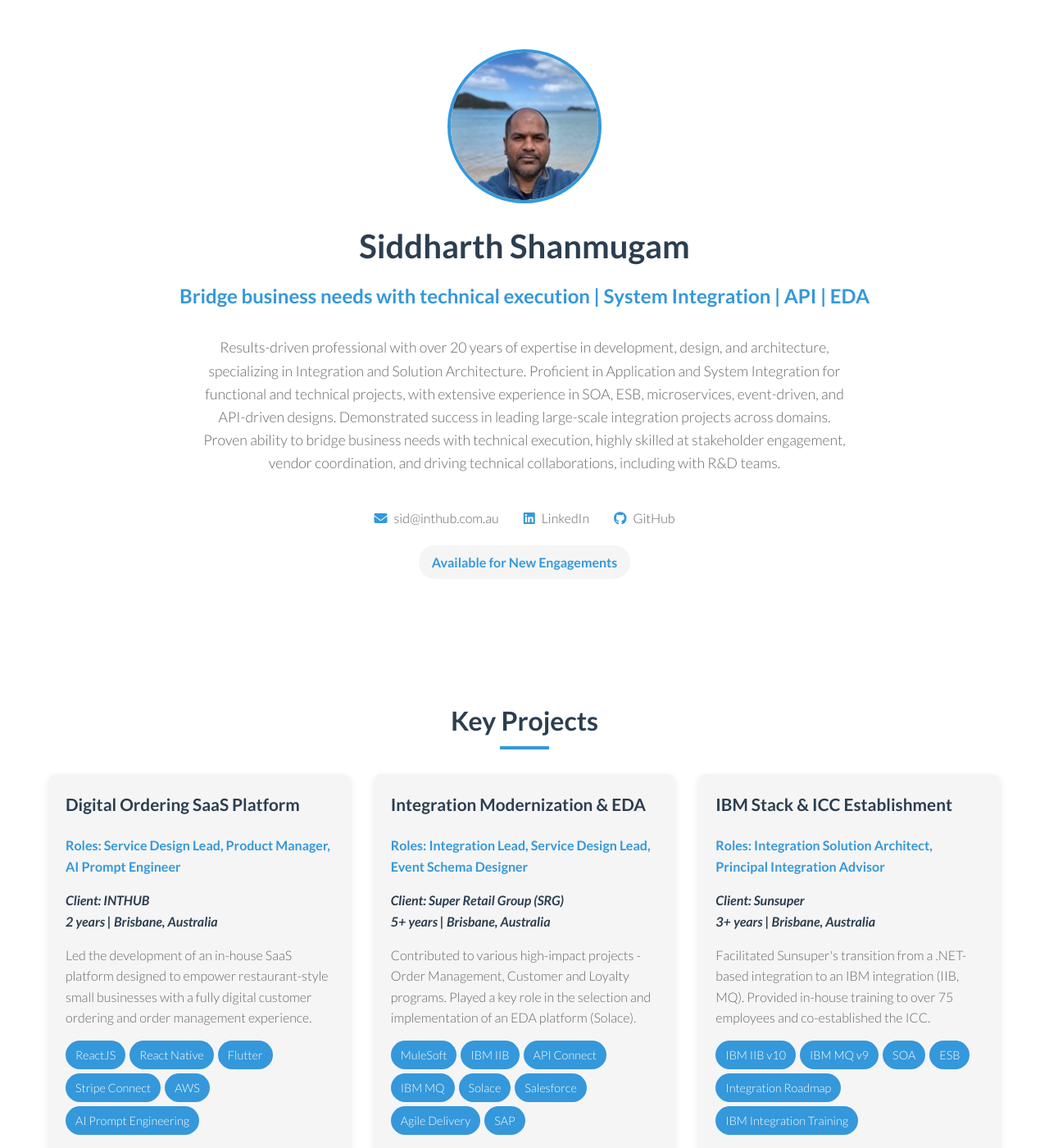
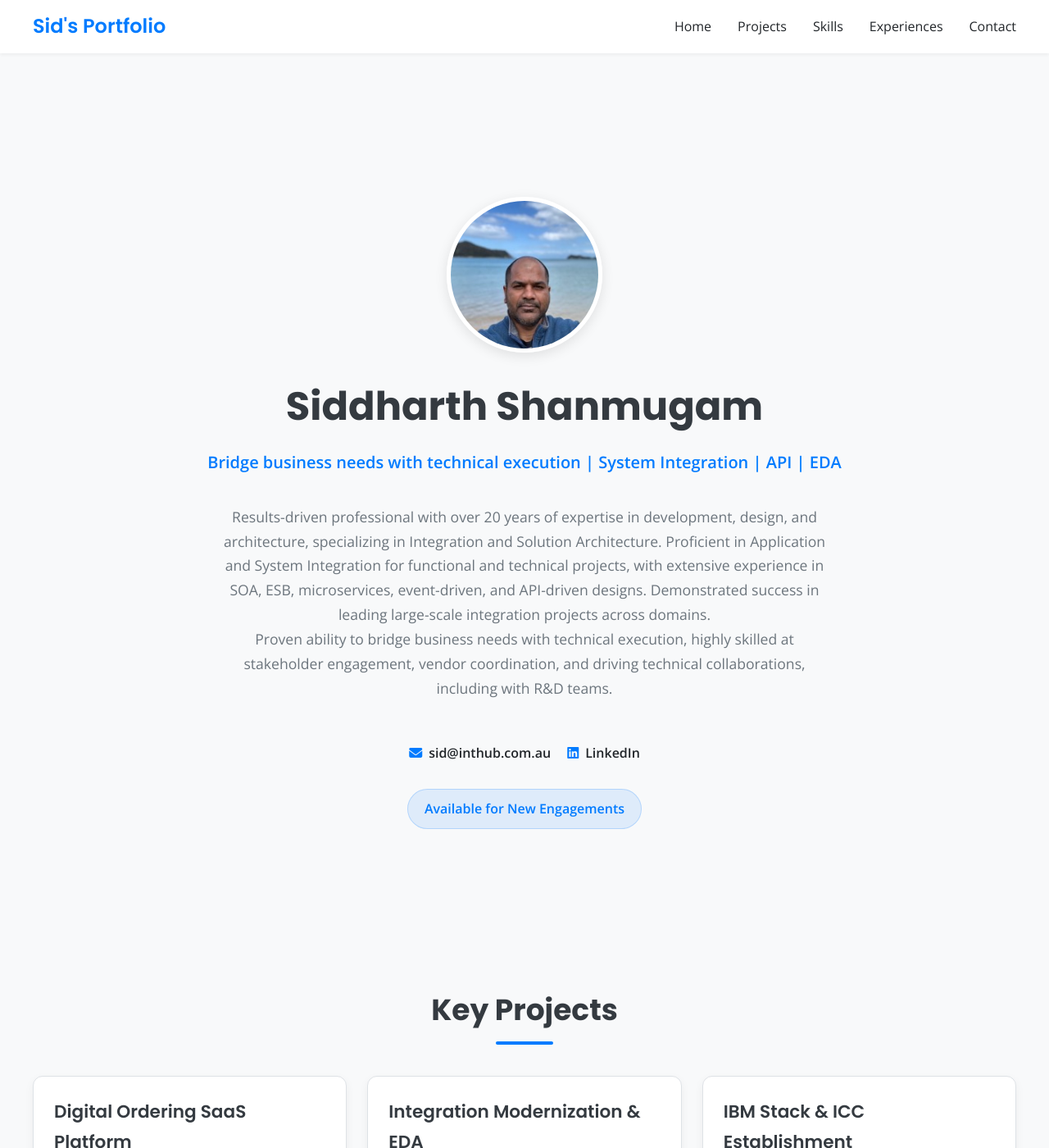
Before and after one commit to sid-inthub/sid-inthub.github.io, a Jekyll site: the page built from index.md, in a window 1280 px wide and 1400 px high. Shown: the whole window at 82% size. Built offline with Jekyll 4.4.1, drawn with Linux system fonts in a browser that asks for light colours; some of the changed text lies outside the part shown.

Commit message:
Header Section

```diff
--- /dev/null
+++ b/_includes/header.html
@@ -0,0 +1,17 @@
+<header class="site-header">
+  <div class="container">
+    <nav class="site-nav">
+      <a href="#" class="nav-logo">Sid's Portfolio</a>
+      <ul class="nav-links">
+        <li><a href="#profile-section">Home</a></li>
+        <li><a href="#projects">Projects</a></li>
+        <li><a href="#skills">Skills</a></li>
+        <li><a href="#experience">Experiences</a></li>
+        <li><a href="#hire-me">Contact</a></li>
+      </ul>
+      <button class="nav-toggle" aria-label="Toggle navigation">
+        <span class="nav-toggle-icon"></span>
+      </button>
+    </nav>
+  </div>
+</header>
--- a/_layouts/default.html
+++ b/_layouts/default.html
@@ -9,10 +9,14 @@
   {% seo %}
 </head>
 <body>
+  {% include header.html %}
   <div class="container">
     <main>
-      {{ content }}
+      <div class="main-container">
+    {{ content }}
+  </div>
     </main>
   </div>
+  <script src="{{ '/assets/js/main.js' | relative_url }}"></script>
 </body>
 </html>
--- a/assets/css/main.css
+++ b/assets/css/main.css
@@ -1,22 +1,32 @@
-/* Base styles for the site */
-@import url("https://fonts.googleapis.com/css?family=Lato:300italic,700italic,300,700");
+/*
+ * MODERN UI REFRESH
+ * Font Imports, Color Palette, and Global Styles
+ */
+@import url('https://fonts.googleapis.com/css2?family=Poppins:wght@400;600;700&family=Open+Sans:wght@400;600&display=swap');
 
 :root {
-  --primary-color: #3498db;
-  --secondary-color: #2c3e50;
-  --text-color: #333;
-  --light-gray: #f5f5f5;
-  --medium-gray: #ddd;
-  --dark-gray: #666;
+  --primary-color: #007bff;
+  --secondary-color: #343a40;
+  --text-color: #212529;
+  --text-muted: #6c757d;
+  --background-color: #f8f9fa;
+  --card-background: #ffffff;
+  --border-color: #dee2e6;
 }
 
 body {
-  font-family: 'Lato', 'Segoe UI', Tahoma, Geneva, Verdana, sans-serif;
-  line-height: 1.6;
+  font-family: 'Open Sans', 'Segoe UI', Tahoma, Geneva, Verdana, sans-serif;
+  line-height: 1.7;
   color: var(--text-color);
-  background-color: #fff;
+  background-color: var(--background-color);
   margin: 0;
   padding: 0;
+}
+
+h1, h2, h3, h4, h5, h6 {
+  font-family: 'Poppins', sans-serif;
+  font-weight: 600;
+  color: var(--secondary-color);
 }
 
 .container {
@@ -25,20 +35,59 @@
   padding: 0 20px;
 }
 
-/* Main container layout */
+/* Add padding to the main container to account for the fixed header */
 .main-container {
-  max-width: 1200px; /* Or your preferred max width */
-  margin: 0 auto;
-  padding: 0 20px;
+  padding-top: 80px;
 }
 
-/* Profile Section */
+/*
+ * SECTION STYLING
+ */
+.section {
+  padding: 80px 0;
+  border-bottom: 1px solid var(--border-color);
+}
+
+.section:last-child {
+  border-bottom: none;
+}
+
+.section-title {
+  text-align: center;
+  font-size: 2.25rem;
+  font-weight: 700;
+  margin-bottom: 50px;
+  color: var(--secondary-color);
+  position: relative;
+}
+
+.section-title::after {
+  content: '';
+  position: absolute;
+  bottom: -12px;
+  left: 50%;
+  transform: translateX(-50%);
+  width: 70px;
+  height: 4px;
+  background-color: var(--primary-color);
+  border-radius: 2px;
+}
+
+.section-divider {
+  border: none;
+  border-top: 1px solid var(--border-color);
+  margin: 2.5rem 0;
+}
+
+/*
+ * PROFILE SECTION
+ */
 .profile-section {
   display: flex;
   flex-direction: column;
   align-items: center;
   text-align: center;
-  padding: 60px 20px;
+  padding: 80px 20px;
 }
 
 .profile-image {
@@ -46,40 +95,47 @@
   height: 180px;
   border-radius: 50%;
   object-fit: cover;
-  margin-bottom: 20px;
-  border: 4px solid var(--primary-color);
+  margin-bottom: 25px;
+  border: 5px solid var(--card-background);
+  box-shadow: 0 4px 15px rgba(0, 0, 0, 0.1);
 }
 
 .profile-title {
-  font-size: 2.5rem;
+  font-size: 3rem;
+  font-weight: 700;
   margin: 0;
-  color: var(--secondary-color);
 }
 
 .profile-subtitle {
-  font-size: 1.5rem;
+  font-size: 1.25rem;
+  font-family: 'Open Sans', sans-serif;
   color: var(--primary-color);
   margin: 10px 0;
+  font-weight: 600;
 }
 
 .profile-description {
-  max-width: 800px;
-  margin: 20px auto;
+  max-width: 750px;
+  margin: 25px auto;
   font-size: 1.1rem;
-  color: var(--dark-gray);
+  color: var(--text-muted);
 }
 
 .profile-contact {
   display: flex;
-  margin-top: 20px;
+  flex-wrap: wrap;
+  justify-content: center;
+  gap: 20px;
+  margin-top: 25px;
 }
 
 .contact-item {
-  margin: 0 15px;
   display: flex;
   align-items: center;
-  color: var(--dark-gray);
+  color: var(--text-color);
   text-decoration: none;
+  font-weight: 600;
+  transition: color 0.3s ease;
 }
 
 .contact-item i {
@@ -92,80 +148,42 @@
 }
 
 .profile-availability {
-  margin-top: 20px;
-  background-color: var(--light-gray);
-  padding: 8px 16px;
-  border-radius: 20px;
+  margin-top: 30px;
+  background-color: rgba(0, 123, 255, 0.1);
+  padding: 10px 20px;
+  border-radius: 50px;
   font-weight: 600;
   color: var(--primary-color);
+  border: 1px solid rgba(0, 123, 255, 0.2);
 }
 
-/* Section Styling */
-.section {
-  padding: 60px 0;
-  border-bottom: 1px solid var(--medium-gray);
+/*
+ * CARD-BASED LAYOUTS (Projects, Certifications, Skills, etc.)
+ */
+.projects-grid, .certifications-grid, .skills-container, .experience-grid {
+  display: grid;
+  grid-template-columns: repeat(auto-fill, minmax(340px, 1fr));
+  gap: 25px;
 }
 
-.section:last-child {
-  border-bottom: none;
+.project-card, .certification-card, .skill-category, .experience-card {
+  background-color: var(--card-background);
+  border: 1px solid var(--border-color);
+  border-radius: 12px;
+  padding: 25px;
+  box-shadow: 0 4px 12px rgba(0, 0, 0, 0.05);
+  transition: transform 0.3s ease, box-shadow 0.3s ease;
 }
 
-.section-title {
-  text-align: center;
-  font-size: 2rem;
-  margin-bottom: 40px;
-  color: var(--secondary-color);
-  position: relative;
+.project-card:hover, .certification-card:hover, .skill-category:hover, .experience-card:hover {
+  transform: translateY(-5px);
+  box-shadow: 0 8px 20px rgba(0, 0, 0, 0.08);
 }
 
-.section-title::after {
-  content: '';
-  position: absolute;
-  bottom: -10px;
-  left: 50%;
-  transform: translateX(-50%);
-  width: 60px;
-  height: 4px;
-  background-color: var(--primary-color);
-}
-.section-divider {
-  border: none;
-  border-top: 1px solid #ccc;
-  margin: 2rem 0;
-}
-
-/* Projects Section */
-.projects-grid {
-  display: grid;
-  grid-template-columns: repeat(auto-fill, minmax(350px, 1fr));
-  gap: 30px;
-}
-
-.project-card {
-  background-color: var(--light-gray);
-  border-radius: 8px;
-  overflow: hidden;
-  box-shadow: 0 4px 10px rgba(0, 0, 0, 0.1);
-  transition: transform 0.3s ease;
-}
-
-.project-card:hover {
-  transform: translateY(-5px);
-}
-
-.project-content {
-  padding: 20px;
-}
-
+/* Project Card Specifics */
 .project-title {
-  font-size: 1.3rem;
-  color: var(--secondary-color);
+  font-size: 1.35rem;
   margin-top: 0;
-}
-
-.project-description {
-  margin: 15px 0;
-  color: var(--dark-gray);
 }
 
 .project-role {
@@ -177,99 +195,63 @@
 .project-client {
   font-weight: 600;
   color: var(--secondary-color);
-  margin-bottom: 10px;
+  margin-bottom: 15px;
   font-style: italic;
+}
+
+.project-description {
+  margin: 15px 0;
+  color: var(--text-muted);
 }
 
 .project-tech {
   display: flex;
   flex-wrap: wrap;
+  gap: 8px;
   margin-top: 15px;
 }
 
 .tech-tag {
-  background-color: var(--primary-color);
-  color: white;
-  padding: 6px 12px;
-  border-radius: 20px; /* Pill shape */
-  margin-right: 5px; /* Add some space between tags */
-  margin-bottom: 5px; /* Allow wrapping tags to have space */
-  font-size: 0.9rem;
+  background-color: #e9ecef;
+  color: var(--secondary-color);
+  padding: 6px 14px;
+  border-radius: 50px;
+  font-size: 0.85rem;
+  font-weight: 600;
 }
 
 .limited-exposure {
   font-style: italic;
-  color: #666;
+  opacity: 0.8;
 }
 
-/* Hire Me Section (New) */
-/* .hire-me-section can be used if specific section-level styles are needed later,
-   beyond what .section provides. For now, it's removed to avoid empty ruleset. */
-
-.hire-me-content-wrapper {
-  background-color: var(--light-gray);
-  padding: 40px;
-  border-radius: 8px;
-  text-align: center;
-  max-width: 800px; /* Adjust as needed */
-  margin: 0 auto; /* Centers the box if section is wider */
-  box-shadow: 0 4px 10px rgba(0, 0, 0, 0.05);
+/* Certification Card Specifics */
+.certification-name {
+  color: var(--secondary-color);
+  font-size: 1.2rem;
+  margin-top: 0;
 }
 
-.hire-me-content-wrapper p {
-  margin-bottom: 20px;
-  font-size: 1.1rem;
-  color: var(--text-color);
-}
-
-.hire-me-content-wrapper .btn-primary {
-  display: inline-block;
-  padding: 12px 25px;
-  font-size: 1rem;
-  text-decoration: none;
-  border-radius: 25px; /* Rounded rectangle/pill shape */
-  transition: background-color 0.3s ease;
-  background-color: var(--primary-color);
-  color: white;
-  border: none;
+.certification-issuer {
+  color: var(--primary-color);
   font-weight: 600;
 }
 
-.hire-me-content-wrapper .btn-primary:hover {
-  background-color: #2980b9; /* Darker shade of primary */
+/* Experience Card Specifics */
+.experience-name {
+  color: var(--secondary-color);
+  font-size: 1.2rem;
+  margin-top: 0;
 }
 
-.hire-me-content-wrapper .btn-primary i {
-  margin-right: 8px;
+.experience-issuer {
+  color: var(--primary-color);
+  font-weight: 600;
 }
 
-.project-achievements {
-  margin-top: 15px;
-}
-
-.project-achievements li {
-  margin-bottom: 5px;
-  color: var(--dark-gray);
-}
-
-/* Skills Section */
-.skills-container {
-  display: grid;
-  grid-template-columns: repeat(auto-fill, minmax(300px, 1fr));
-  gap: 30px;
-}
-
-.skill-category {
-  background-color: var(--light-gray);
-  padding: 20px;
-  border-radius: 8px;
-  box-shadow: 0 2px 10px rgba(0,0,0,0.08); /* Card shadow */
-  /* gap from .skills-container handles spacing, so no margin-bottom here */
-}
-
+/* Skill Card Specifics */
 .category-title {
-  color: var(--secondary-color);
-  font-size: 1.2rem;
+  font-size: 1.3rem;
   margin-top: 0;
   border-bottom: 2px solid var(--primary-color);
   padding-bottom: 10px;
@@ -278,195 +260,297 @@
 .skill-items {
   list-style-type: none;
   padding-left: 0;
+  margin-top: 15px;
 }
 
 .skill-items li {
-  padding: 8px 0;
-  border-bottom: 1px solid var(--medium-gray);
+  padding: 10px 0;
+  border-bottom: 1px solid var(--border-color);
 }
 
 .skill-items li:last-child {
   border-bottom: none;
 }
 
-/* Certifications Section */
-.certifications-grid {
-  display: grid;
-  grid-template-columns: repeat(auto-fill, minmax(300px, 1fr));
-  gap: 20px;
+/*
+ * HIRE ME SECTION
+ */
+.hire-me-content-wrapper {
+  background-color: var(--card-background);
+  padding: 50px;
+  border-radius: 12px;
+  text-align: center;
+  max-width: 800px;
+  margin: 0 auto;
+  border: 1px solid var(--border-color);
 }
 
-.certification-card {
-  background-color: var(--light-gray);
-  padding: 20px;
-  border-radius: 8px;
-  box-shadow: 0 2px 10px rgba(0,0,0,0.08); /* Card shadow */
-  /* gap from .certifications-grid handles spacing */
+.hire-me-content-wrapper p {
+  margin-bottom: 25px;
+  font-size: 1.15rem;
+  color: var(--text-muted);
 }
 
-/* .certification-card:last-child is no longer needed with card layout and grid gap */
-
-.certification-name {
-  color: var(--secondary-color);
-  margin-top: 0;
+.hire-me-content-wrapper .btn-primary {
+  display: inline-block;
+  padding: 14px 35px;
+  font-size: 1rem;
+  font-weight: 600;
+  text-decoration: none;
+  border-radius: 50px;
+  transition: all 0.3s ease;
+  background-color: var(--primary-color);
+  color: white;
+  border: none;
 }
 
-.certification-issuer {
-  color: var(--primary-color);
-  font-weight: 600;
+.hire-me-content-wrapper .btn-primary:hover {
+  background-color: #0056b3;
+  transform: translateY(-2px);
+  box-shadow: 0 4px 15px rgba(0, 123, 255, 0.3);
 }
 
-.certification-year {
-  color: var(--dark-gray);
-}
-
-/* Experience Section */
-.experience-grid {
-  display: grid;
-  grid-template-columns: repeat(auto-fill, minmax(300px, 1fr));
-  gap: 20px;
-}
-
-.experience-card {
-  background-color: var(--light-gray);
-  padding: 20px;
-  border-radius: 8px;
-  box-shadow: 0 2px 10px rgba(0,0,0,0.08); /* Card shadow */
-  /* gap from .certifications-grid handles spacing */
-}
-
-/* .certification-card:last-child is no longer needed with card layout and grid gap */
-
-.experience-name {
-  color: var(--secondary-color);
-  margin-top: 0;
-}
-
-.experience-issuer {
-  color: var(--primary-color);
-  font-weight: 600;
-}
-
-.experience-year {
-  color: var(--dark-gray);
-}
-
-/* Experience & Education */
+/*
+ * OLD EXPERIENCE SECTION (TIMELINE-LIKE) - Kept for potential future use
+ */
 .timeline-content {
   max-width: 800px;
   margin: 0 auto;
   padding: 20px;
 }
 
-/* Redundant Hire Me section styles (previously lines 310-350 from a different layout attempt) removed.
-   The active styles for the current 'Hire Me' section are .hire-me-content-wrapper (around line 194). */
-
-.book-now-button i {
-  margin-right: 8px;
-}
-
-/* Responsive Design */
-@media (max-width: 992px) {
-  .left-column,
-  .right-column {
-    flex: 0 0 100%;
-    padding: 0;
-  }
-
-  .right-column {
-    margin-top: 30px;
-  }
-}
-
-/* Experience Section Redesign */
 .experience-item {
-  background-color: #f9f9f9; /* Light grey background */
-  border: 1px solid #e0e0e0; /* Light border */
-  border-radius: 8px; /* Rounded corners */
-  padding: 20px; /* Inner spacing */
-  margin-bottom: 25px; /* Space between items */
-  box-shadow: 0 2px 5px rgba(0,0,0,0.05); /* Subtle shadow */
-}
-
-.experience-role-company {
-  margin-bottom: 10px;
+  background-color: var(--card-background);
+  border: 1px solid var(--border-color);
+  border-radius: 12px;
+  padding: 25px;
+  margin-bottom: 25px;
+  box-shadow: 0 4px 12px rgba(0, 0, 0, 0.05);
 }
 
 .experience-role-company .role {
-  display: block; /* Role on its own line */
-  font-size: 1.1em; /* Larger font for role */
+  display: block;
+  font-size: 1.2em;
   font-weight: bold;
-  color: var(--primary-color); /* Use site's primary color */
+  color: var(--primary-color);
   margin-bottom: 5px;
 }
 
 .experience-role-company .company-details {
-  display: block; /* Company details on its own line */
-  font-size: 0.9em;
-  color: #555; /* Darker grey for company details */
+  display: block;
+  font-size: 1em;
+  color: var(--text-muted);
 }
 
 .experience-tech {
   font-size: 0.95em;
-  margin-bottom: 10px;
-  color: #333;
-}
-
-.experience-tech strong {
-  color: var(--text-color);
+  margin-bottom: 15px;
 }
 
 .experience-points {
-  list-style-type: disc; /* Standard bullets */
-  padding-left: 20px; /* Indent list items */
-  margin-bottom: 0; /* Remove default bottom margin from ul */
+  list-style-type: disc;
+  padding-left: 20px;
+  margin-bottom: 0;
 }
 
 .experience-points li {
-  margin-bottom: 8px; /* Space between list items */
-  line-height: 1.6;
+  margin-bottom: 10px;
+  line-height: 1.7;
 }
 
-/* Ensure the section divider still has some space if it's directly after an item */
-.experience-item + .section-divider {
-  margin-top: 0; /* Remove top margin if it follows an item directly */
-  margin-bottom: 25px; /* Ensure space before the next item */
+/* Site Header */
+.site-header {
+  position: fixed;
+  top: 0;
+  left: 0;
+  width: 100%;
+  background-color: rgba(255, 255, 255, 0.95);
+  backdrop-filter: blur(5px);
+  box-shadow: 0 2px 4px rgba(0, 0, 0, 0.05);
+  z-index: 1000;
+  transition: background-color 0.3s ease;
 }
 
+.site-header .container {
+  display: flex;
+  justify-content: space-between;
+  align-items: center;
+  padding: 0.75rem 2rem;
+  max-width: 1200px;
+  margin: 0 auto;
+}
+
+.site-nav {
+  display: flex;
+  justify-content: space-between;
+  align-items: center;
+  width: 100%;
+}
+
+.nav-logo {
+  font-family: 'Poppins', sans-serif;
+  font-size: 1.5rem;
+  font-weight: 600;
+  color: var(--primary-color);
+  text-decoration: none;
+}
+
+.nav-links {
+  list-style: none;
+  display: flex;
+  margin: 0;
+  padding: 0;
+}
+
+.nav-links li {
+  margin-left: 2rem;
+}
+
+.nav-links a {
+  font-family: 'Open Sans', sans-serif;
+  text-decoration: none;
+  color: var(--text-color);
+  font-weight: 500;
+  padding: 0.5rem 0;
+  position: relative;
+  transition: color 0.3s ease;
+}
+
+.nav-links a::after {
+  content: '';
+  position: absolute;
+  bottom: 0;
+  left: 0;
+  width: 0;
+  height: 2px;
+  background-color: var(--primary-color);
+  transition: width 0.3s ease;
+}
+
+.nav-links a:hover,
+.nav-links a.active {
+  color: var(--primary-color);
+}
+
+.nav-links a:hover::after,
+.nav-links a.active::after {
+  width: 100%;
+}
+
+.nav-toggle {
+  display: none;
+  background: none;
+  border: none;
+  cursor: pointer;
+  padding: 0.5rem;
+  z-index: 1001;
+}
+
+.nav-toggle-icon {
+  display: block;
+  width: 24px;
+  height: 2px;
+  background-color: var(--text-color);
+  position: relative;
+  transition: background-color 0.15s ease-in-out;
+}
+
+.nav-toggle-icon::before,
+.nav-toggle-icon::after {
+  content: '';
+  position: absolute;
+  width: 100%;
+  height: 2px;
+  background-color: var(--text-color);
+  transition: transform 0.3s ease;
+}
+
+.nav-toggle-icon::before {
+  transform: translateY(-8px);
+}
+
+.nav-toggle-icon::after {
+  transform: translateY(8px);
+}
+
+body.nav-open {
+  overflow: hidden;
+}
+
+
+/*
+ * RESPONSIVE DESIGN
+ */
 @media (max-width: 768px) {
-  .projects-grid,
-  .skills-container,
-  .certifications-grid {
+  .projects-grid, .skills-container, .certifications-grid, .experience-grid {
     grid-template-columns: 1fr;
   }
 
   .profile-section {
-    padding: 30px 10px;
+    padding: 40px 15px;
   }
 
   .profile-title {
-    font-size: 2rem;
+    font-size: 2.25rem;
+  }
+
+  .profile-subtitle {
+    font-size: 1.1rem;
   }
 
   .section {
-    padding: 40px 0;
+    padding: 50px 0;
   }
 
-  .hire-me-container {
-    padding: 20px;
+  .section-title {
+    font-size: 1.8rem;
   }
 
-  .book-now-button {
-    width: 100%;
-    padding: 12px 0;
-  }
-
-  .profile-contact {
-    flex-direction: column;
-    align-items: center;
+  .hire-me-content-wrapper {
+    padding: 30px;
   }
 
   .contact-item {
-    margin: 5px 0;
+    font-size: 0.9rem;
+  }
+
+  /* Header Responsive */
+  .nav-links {
+    position: fixed;
+    top: 0;
+    right: -100%;
+    width: 80%;
+    max-width: 300px;
+    height: 100vh;
+    background-color: #fff;
+    flex-direction: column;
+    justify-content: center;
+    align-items: center;
+    transition: right 0.35s ease-in-out;
+    box-shadow: -2px 0 10px rgba(0,0,0,0.1);
+  }
+
+  .nav-links.nav-active {
+    right: 0;
+  }
+
+  .nav-links li {
+    margin: 1.5rem 0;
+  }
+
+  .nav-toggle {
+    display: block;
+  }
+
+  .nav-toggle.nav-active .nav-toggle-icon {
+    background-color: transparent;
+  }
+
+  .nav-toggle.nav-active .nav-toggle-icon::before {
+    transform: translateY(0) rotate(45deg);
+  }
+
+  .nav-toggle.nav-active .nav-toggle-icon::after {
+    transform: translateY(0) rotate(-45deg);
   }
 }
--- /dev/null
+++ b/assets/js/main.js
@@ -0,0 +1,23 @@
+document.addEventListener('DOMContentLoaded', () => {
+  const navToggle = document.querySelector('.nav-toggle');
+  const navLinks = document.querySelector('.nav-links');
+
+  if (navToggle && navLinks) {
+    navToggle.addEventListener('click', () => {
+      navLinks.classList.toggle('nav-active');
+      navToggle.classList.toggle('nav-active');
+      document.body.classList.toggle('nav-open');
+    });
+
+    // Close menu when a link is clicked
+    navLinks.querySelectorAll('a').forEach(link => {
+      link.addEventListener('click', () => {
+        if (navLinks.classList.contains('nav-active')) {
+          navLinks.classList.remove('nav-active');
+          navToggle.classList.remove('nav-active');
+          document.body.classList.remove('nav-open');
+        }
+      });
+    });
+  }
+});
--- a/index.md
+++ b/index.md
@@ -6,7 +6,7 @@
 
 <div class="main-container">
 
-    <div class="profile-section">
+    <div class="profile-section" id="profile-section">
       <img src="./assets/images/sid-linked.jpg" alt="Sid" class="profile-image">
       <h1 class="profile-title">Siddharth Shanmugam</h1>
       <h2 class="profile-subtitle">Bridge business needs with technical execution | System Integration | API | EDA</h2>
@@ -21,9 +21,9 @@
         <a href="https://www.linkedin.com/in/sidshan/" class="contact-item" target="_blank" rel="noopener noreferrer">
           <i class="fab fa-linkedin"></i> LinkedIn
         </a>
-        <a href="https://github.com/sid-inthub" class="contact-item" target="_blank" rel="noopener noreferrer">
+        <!--<a href="https://github.com/sid-inthub" class="contact-item" target="_blank" rel="noopener noreferrer">
   <i class="fab fa-github"></i> GitHub
-</a>
+</a>-->
       </div>
       <div class="profile-availability">
         {{ page.availability_status }}
@@ -158,22 +158,14 @@
         </div>
 
         <div class="skill-category">
-          <h3 class="category-title">API Design & Management</h3>
+          <h3 class="category-title">API & Languages</h3>
           <ul class="skill-items">
             <li>REST, SOAP, GraphQL, AsyncAPI, gRPC</li>
             <li>API Security: OAuth 2.0, OpenID Connect, SAML, JWT</li>
             <li>API Governance & Lifecycle Management</li>
-          </ul>
-        </div>
-
-        <div class="skill-category">
-          <h3 class="category-title">Languages & Frameworks</h3>
-          <ul class="skill-items">
-            <li>Java</li>
-            <li>JavaScript</li>
+            <li>Java/JavaScript</li>
             <li>Python</li>
-            <li>ReactJS, React Native</li>
-            <li>Flutter</li>
+            <li>React / Flutter</li>
           </ul>
         </div>
 
@@ -198,6 +190,18 @@
             <li>TOGAF</li>
           </ul>
         </div>
+
+        <div class="skill-category">
+          <h3 class="category-title">Vendor Products</h3>
+          <ul class="skill-items">
+            <li>Manhattan Active Omni (Order Management)</li>
+            <li>Channel Advisor Marketplace Fanatics Retail</li>
+            <li>Epsilon Loyalty Management</li>
+            <li>Stripe Connect (Payment Processing)</li>
+            <li>Salesforce Commerce Cloud</li>
+          </ul>
+        </div>
+
       </div>
     </section>
 
@@ -353,7 +357,7 @@
         </em></p>
     </section>
 
-<!--  <section class="section" id="experience">
+<!--  <section class="section">
       <h2 class="section-title">Experience</h2>
       <div class="timeline-content">
         <div class="experience-item">
```
